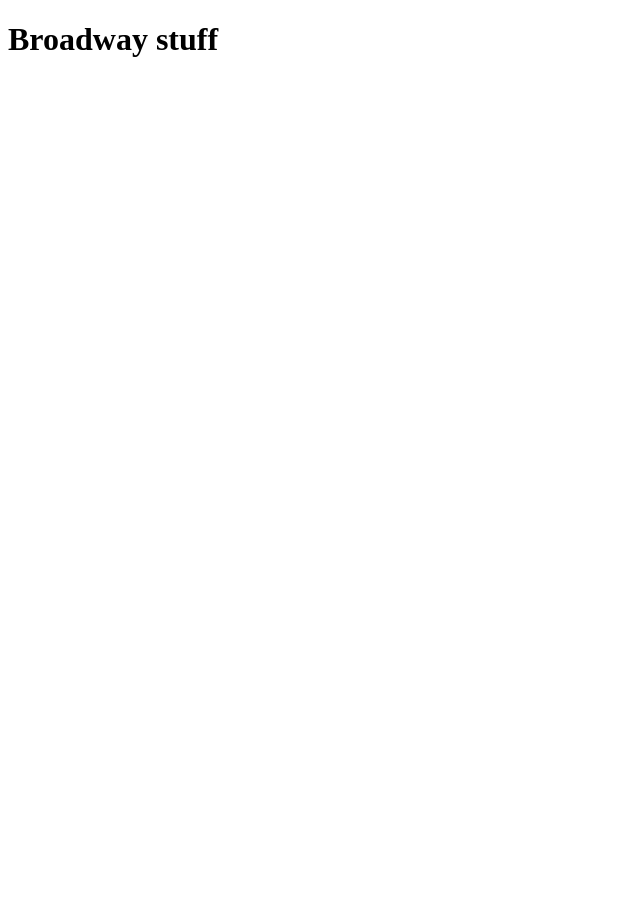
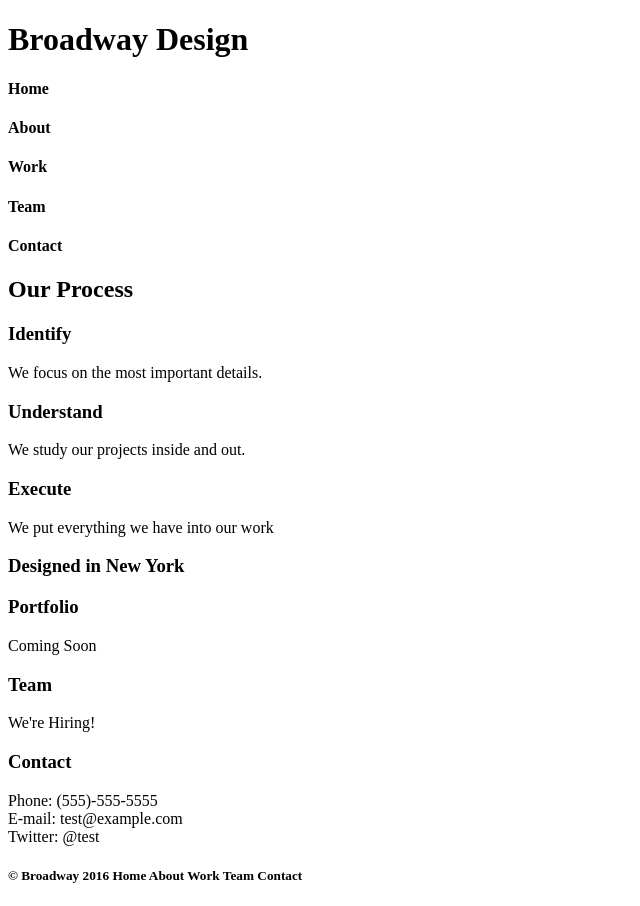
Before and after one commit to jimenezbr7/broadway, a plain HTML site: page index.html in a window 1280 px wide. Shown: the whole page, without its empty margins (0-640 px from the left). Before the commit the page ends 800 px from the top, so only its background shows below. Drawn offline with Linux system fonts and the light colour scheme.

Commit message:
finishing the html.

```diff
--- a/index.html
+++ b/index.html
@@ -5,6 +5,28 @@
     <title>Broadway</title>
   </head>
   <body>
-<h1> Broadway stuff </h1>
+<h1> Broadway Design </h1>
+<h4> Home </h4>
+<h4> About </h4>
+<h4> Work </h4>
+<h4> Team </h4>
+<h4> Contact </h4>
+<h2> Our Process </h2>
+<h3> Identify </h3>
+<p> We focus on the most important details. </p>
+<h3> Understand </h3>
+<p> We study our projects inside and out. </p>
+<h3> Execute </h3>
+<p> We put everything we have into our work </p>
+<h3> Designed in New York </h3>
+<h3> Portfolio </h3>
+<p> Coming Soon </p>
+<h3> Team </h3>
+<p> We're Hiring! </p>
+<h3> Contact </h3>
+<p> Phone: (555)-555-5555 </br>
+E-mail: test@example.com </br>
+Twitter: @test </p>
+<h5> &copy; Broadway 2016 Home About Work Team Contact </h5>
   </body>
 </html>
```
